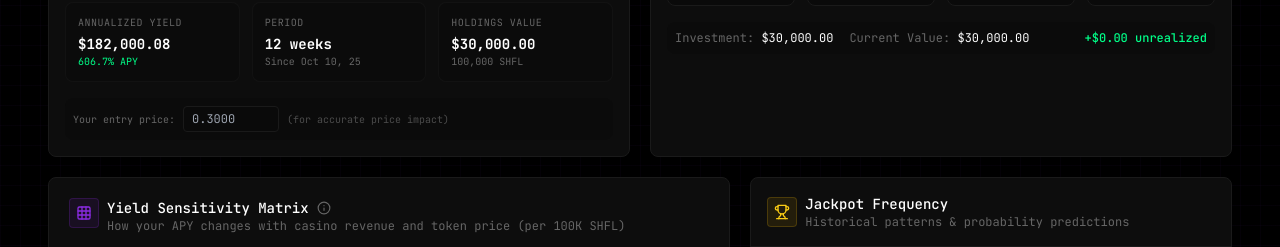
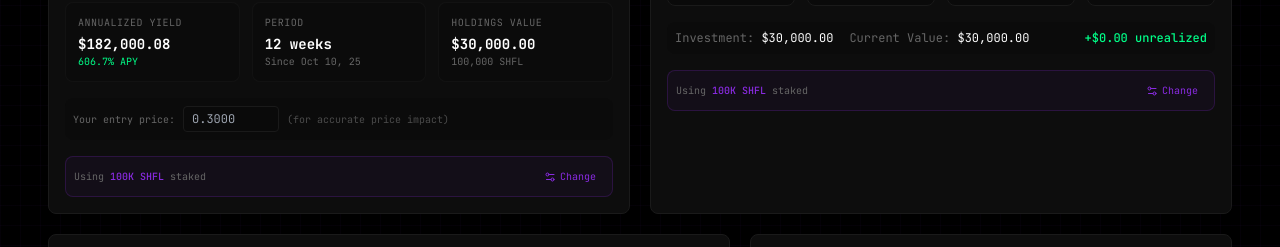
Before and after one commit to eshanhack/shfl-yield-dashboard, a Next.js app: page / in a window 1280 px wide. Shown: the part 2315-2562 px from the top of the page. Built offline with nearby package versions, Linux system fonts and the light colour scheme; no server answers.

Commit message:
Add staked amount reminder with Change button to ROI/BreakEven/Jackpot panels

```diff
--- a/components/BreakEvenTimer.tsx
+++ b/components/BreakEvenTimer.tsx
@@ -1,7 +1,7 @@
 "use client";
 
 import { useState, useEffect, useMemo } from "react";
-import { Hourglass, TrendingUp, Calendar, Target, ChevronDown } from "lucide-react";
+import { Hourglass, TrendingUp, Calendar, Target, ChevronDown, Settings2 } from "lucide-react";
 import { HistoricalDraw, formatUSD, formatNumber } from "@/lib/calculations";
 import { cn } from "@/lib/utils";
 import CurrencyAmount from "./CurrencyAmount";
@@ -43,6 +43,13 @@ export default function BreakEvenTimer({
       setEntryPrice(currentPrice);
     }
   }, [currentPrice, entryPrice]);
+
+  // Format staked amount for display
+  const stakedLabel = stakedAmount >= 1000000
+    ? `${(stakedAmount / 1000000).toFixed(1)}M`
+    : stakedAmount >= 1000
+    ? `${formatNumber(stakedAmount / 1000)}K`
+    : formatNumber(stakedAmount);
 
   // Calculate break-even metrics
   const breakEvenData = useMemo(() => {
@@ -254,6 +261,23 @@ export default function BreakEvenTimer({
                 </div>
               </div>
             </div>
+
+            {/* Staked Amount Reminder */}
+            <div className="flex items-center justify-between text-[10px] text-terminal-textMuted p-2 bg-terminal-accent/5 border border-terminal-accent/20 rounded-lg">
+              <span>Using <span className="text-terminal-accent font-medium">{stakedLabel} SHFL</span> staked</span>
+              <button
+                onClick={() => {
+                  const el = document.getElementById("yield-calculator");
+                  if (el) {
+                    el.scrollIntoView({ behavior: "smooth", block: "start" });
+                  }
+                }}
+                className="flex items-center gap-1 px-2 py-1 text-terminal-accent hover:text-terminal-text hover:bg-terminal-accent/20 rounded transition-colors"
+              >
+                <Settings2 className="w-3 h-3" />
+                <span>Change</span>
+              </button>
+            </div>
           </div>
         ) : (
           <div className="flex items-center justify-center h-32 text-terminal-textMuted text-sm">
--- a/components/JackpotHunterPanel.tsx
+++ b/components/JackpotHunterPanel.tsx
@@ -1,7 +1,7 @@
 "use client";
 
 import { useState, useEffect, useMemo } from "react";
-import { Crosshair, Trophy, Target, Sparkles, Dice1, TrendingUp, Zap } from "lucide-react";
+import { Crosshair, Trophy, Target, Sparkles, Dice1, TrendingUp, Zap, Settings2 } from "lucide-react";
 import { HistoricalDraw, formatNumber, TOTAL_LOTTERY_COMBINATIONS } from "@/lib/calculations";
 import { cn } from "@/lib/utils";
 import CurrencyAmount from "./CurrencyAmount";
@@ -39,6 +39,13 @@ export default function JackpotHunterPanel({
   }, []);
 
   const userTickets = stakedAmount / 50;
+
+  // Format staked amount for display
+  const stakedLabel = stakedAmount >= 1000000
+    ? `${(stakedAmount / 1000000).toFixed(1)}M`
+    : stakedAmount >= 1000
+    ? `${formatNumber(stakedAmount / 1000)}K`
+    : formatNumber(stakedAmount);
 
   // Calculate jackpot hunting stats
   const jackpotStats = useMemo(() => {
@@ -275,6 +282,23 @@ export default function JackpotHunterPanel({
             </span>
           </div>
 
+          {/* Staked Amount Reminder */}
+          <div className="flex items-center justify-between text-[10px] text-terminal-textMuted p-2 bg-terminal-accent/5 border border-terminal-accent/20 rounded-lg">
+            <span>Using <span className="text-terminal-accent font-medium">{stakedLabel} SHFL</span> ({formatNumber(userTickets)} tickets)</span>
+            <button
+              onClick={() => {
+                const el = document.getElementById("yield-calculator");
+                if (el) {
+                  el.scrollIntoView({ behavior: "smooth", block: "start" });
+                }
+              }}
+              className="flex items-center gap-1 px-2 py-1 text-terminal-accent hover:text-terminal-text hover:bg-terminal-accent/20 rounded transition-colors"
+            >
+              <Settings2 className="w-3 h-3" />
+              <span>Change</span>
+            </button>
+          </div>
+
           {/* Disclaimer */}
           <div className="text-[9px] text-terminal-textMuted/70 text-center">
             ⚠️ Jackpot is extremely unlikely. For entertainment only.
--- a/components/PersonalROITracker.tsx
+++ b/components/PersonalROITracker.tsx
@@ -1,7 +1,7 @@
 "use client";
 
 import { useState, useEffect, useMemo } from "react";
-import { CircleDollarSign, TrendingUp, TrendingDown, Calendar, Coins, ChevronDown, ArrowRight } from "lucide-react";
+import { CircleDollarSign, TrendingUp, TrendingDown, Calendar, Coins, ChevronDown, ArrowRight, Settings2 } from "lucide-react";
 import { HistoricalDraw, formatUSD, formatNumber } from "@/lib/calculations";
 import { cn } from "@/lib/utils";
 import CurrencyAmount from "./CurrencyAmount";
@@ -280,6 +280,23 @@ export default function PersonalROITracker({
               />
               <span className="text-terminal-textMuted/70 hidden lg:inline">(for accurate price impact)</span>
             </div>
+
+            {/* Staked Amount Reminder */}
+            <div className="flex items-center justify-between text-[10px] text-terminal-textMuted p-2 bg-terminal-accent/5 border border-terminal-accent/20 rounded-lg">
+              <span>Using <span className="text-terminal-accent font-medium">{stakedLabel} SHFL</span> staked</span>
+              <button
+                onClick={() => {
+                  const el = document.getElementById("yield-calculator");
+                  if (el) {
+                    el.scrollIntoView({ behavior: "smooth", block: "start" });
+                  }
+                }}
+                className="flex items-center gap-1 px-2 py-1 text-terminal-accent hover:text-terminal-text hover:bg-terminal-accent/20 rounded transition-colors"
+              >
+                <Settings2 className="w-3 h-3" />
+                <span>Change</span>
+              </button>
+            </div>
           </div>
         ) : (
           <div className="flex items-center justify-center h-32 text-terminal-textMuted text-sm">
```
